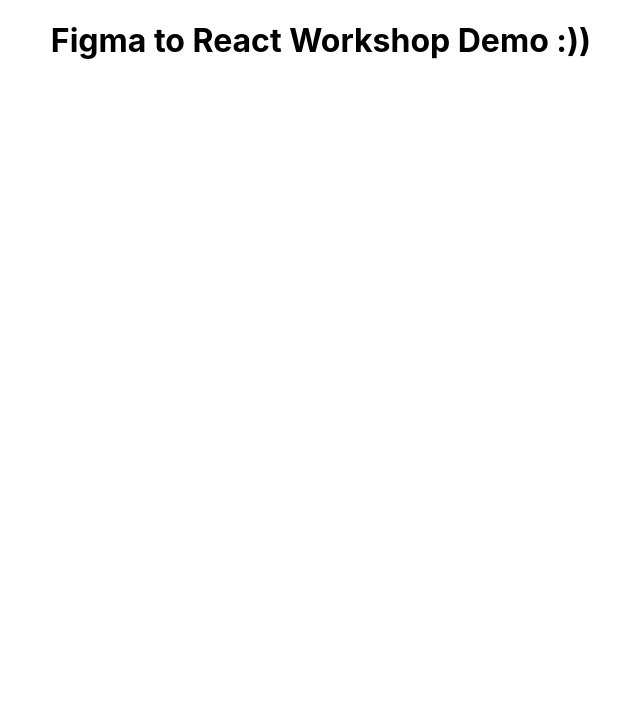
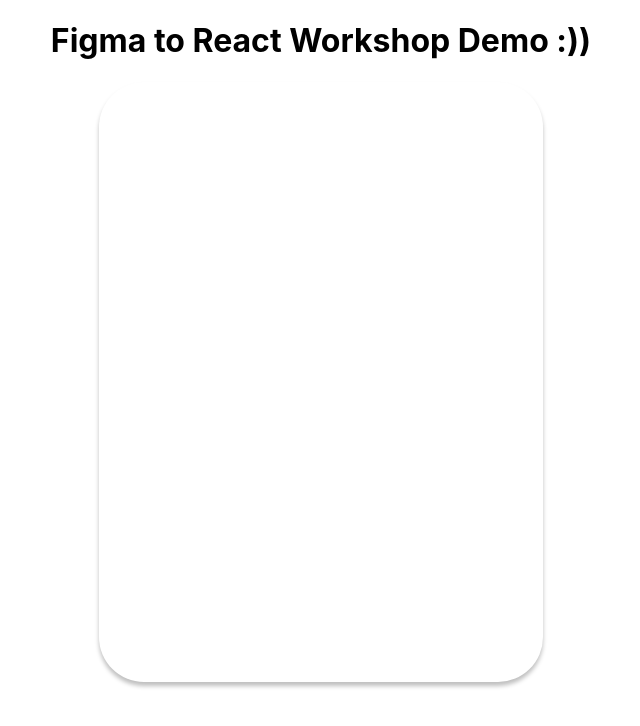
Before and after one commit to christylo/figma-to-react-workshop, a React (Create React App) app in the folder figma-to-react/: page / in a window 1280 px wide. Shown: the top 726 px of the page, without its empty margins (319-959 px from the left). Built offline with nearby package versions, Linux system fonts and the light colour scheme.

Commit message:
created basic card component

```diff
--- a/figma-to-react/src/App.css
+++ b/figma-to-react/src/App.css
@@ -2,37 +2,8 @@
   text-align: center;
 }
 
-.App-logo {
-  height: 40vmin;
-  pointer-events: none;
+.Cards {
+  align-items: center;
+  display: flex;
+  justify-content: center;
 }
-
-@media (prefers-reduced-motion: no-preference) {
-  .App-logo {
-    animation: App-logo-spin infinite 20s linear;
-  }
-}
-
-.App-header {
-  background-color: #282c34;
-  min-height: 100vh;
-  display: flex;
-  flex-direction: column;
-  align-items: center;
-  justify-content: center;
-  font-size: calc(10px + 2vmin);
-  color: white;
-}
-
-.App-link {
-  color: #61dafb;
-}
-
-@keyframes App-logo-spin {
-  from {
-    transform: rotate(0deg);
-  }
-  to {
-    transform: rotate(360deg);
-  }
-}
--- a/figma-to-react/src/App.js
+++ b/figma-to-react/src/App.js
@@ -1,11 +1,16 @@
-import logo from './logo.svg';
 import './App.css';
+import Card from './components/Card';
 
 function App() {
   return (
-    <div className="App">
-      <h1>Figma to React Workshop Demo :))</h1>
-    </div>
+    <>
+      <div className="App">
+        <h1>Figma to React Workshop Demo :))</h1>
+      </div>
+      <div className="Cards">
+        <Card/>
+      </div>
+    </>
   );
 }
 
--- /dev/null
+++ b/figma-to-react/src/components/Card.js
@@ -0,0 +1,17 @@
+import styled from "styled-components";
+
+const CardStyle = styled.div`
+    width: 444px;
+    height: 600px;
+
+    background: #FFFFFF;
+    box-shadow: 0px 4px 4px rgba(0, 0, 0, 0.25);
+    border-radius: 45px;
+`;
+
+const Card = () => (
+    <CardStyle/>
+);
+
+
+export default Card;
```
